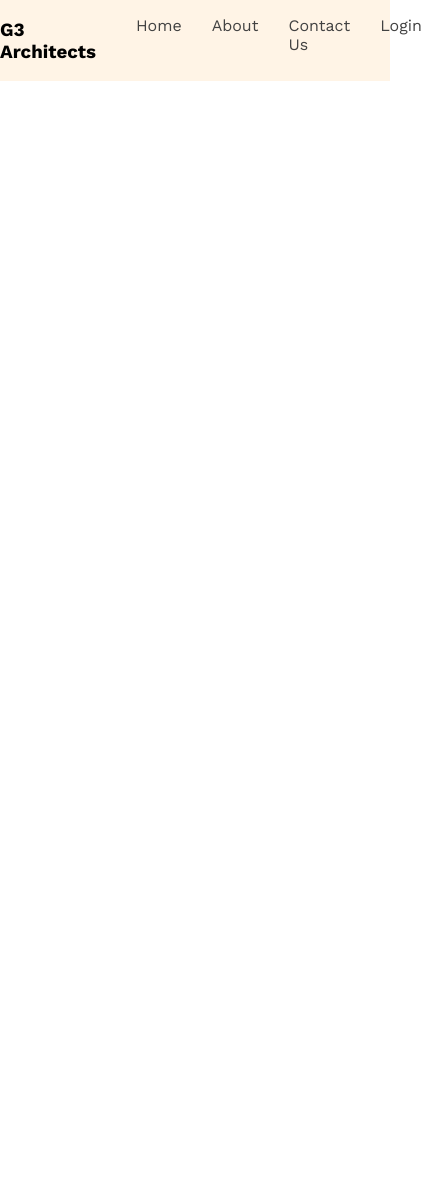
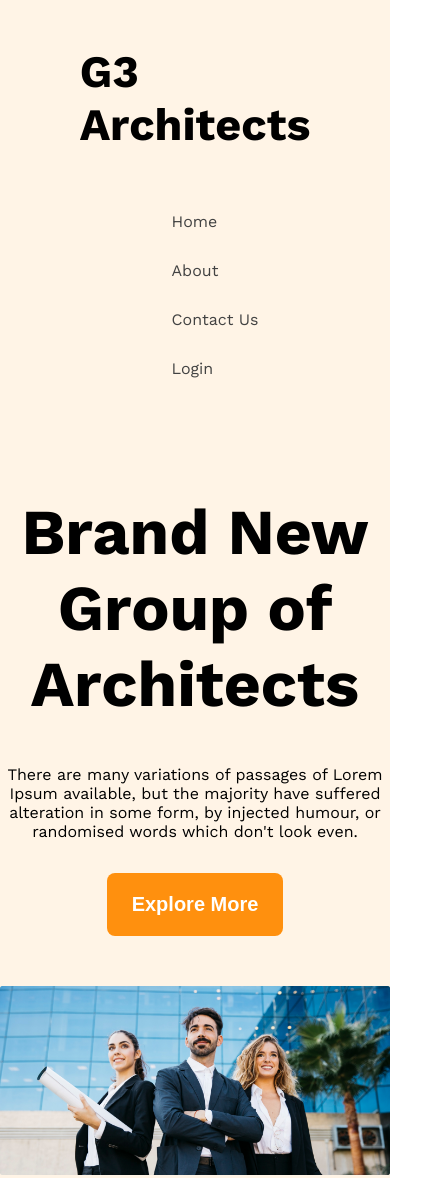
Before and after one commit to rahmanefti/g3-architects-responsive-website, a plain HTML site: page index.html in a window 390 px wide. Shown: the whole page, 422 px wide, since content can reach past the window. Before the commit the page ends 844 px from the top, so only its background shows below. Drawn offline with nearby package versions, Linux system fonts and the light colour scheme.

Commit message:
added banner and a liitle responsivenes

```diff
--- a/index.html
+++ b/index.html
@@ -19,7 +19,14 @@
       </nav>
 
       <div class="banner">
-
+         <div class="banner-content">
+            <h1 class="banner-title">Brand New Group of Architects </h1>
+            <p class="banner-description">
+               There are many variations of passages of Lorem Ipsum available, but the majority have suffered alteration in some form, by injected humour, or randomised words which don't look even.
+            </p>
+            <button class="btn-primary">Explore More</button>
+         </div>
+         <img class="banner-img" src="images/banner.png" alt="">
       </div>
    </header>
    <main>
--- a/styles/architects.css
+++ b/styles/architects.css
@@ -29,12 +29,29 @@ body{
    display: flex;
 }
 
+.btn-primary{
+   background-color: #FF900E;
+   color: #ffffff;
+   font-weight: 600;
+   font-size: 1.25rem;
+   padding: 20px 25px;
+   border-radius: 8px;
+   border: none;
+}
+
 /* header style */
 
 
 /* navbar style */
 .navbar{
    justify-content: space-between;
+   align-items: center;
+   padding: 0 80px;
+}
+
+.brand{
+   font-weight: 700;
+   font-size: 2.81rem;
 }
 
 .nav-item{
@@ -53,3 +70,34 @@ body{
    max-width: 1440px;
    margin: 0 auto;
 }
+
+
+/* banner related styles */
+.banner-content{
+   max-width: 850px;
+   text-align: center;
+   margin: 100px auto 50px auto;
+}
+
+.banner-title{
+   font-weight: 700px;
+   font-size: 4rem;
+   margin-top: 0px;
+}
+
+.banner-description{
+   color: 727272;
+   margin-bottom: 32px;
+}
+.banner-img{
+   width: 100%;
+}
+
+
+
+/* Responsive media query */
+@media screen and (max-width:576px) {
+   .navbar, .nav-links{
+      flex-direction: column;
+   }
+}
```
